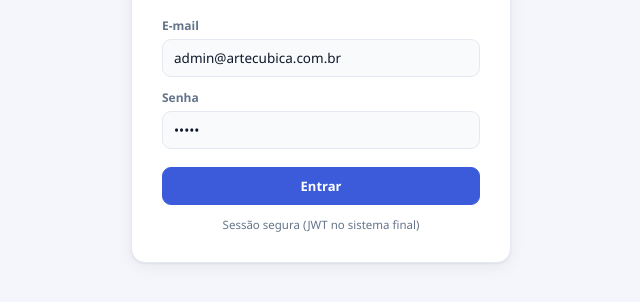
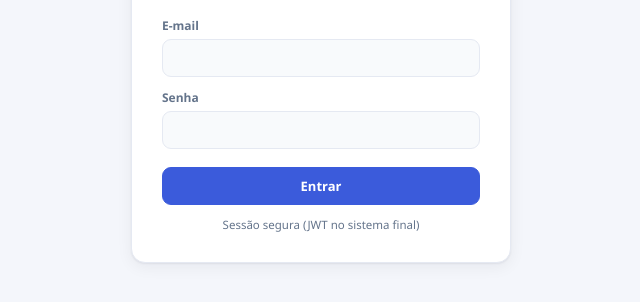
Before and after one commit to evandrozilioez-boop/Formadorcustoscubica, a website: page public/index.html in a window 1280 px wide. Shown: the part 304-606 px from the top of the page, without its empty margins (319-959 px from the left). Drawn offline with Linux system fonts and the light colour scheme.

Commit message:
Clear email and password input fields in login form

```diff
--- a/public/index.html
+++ b/public/index.html
@@ -183,8 +183,8 @@ tbody tr:hover{background:var(--surface-2)}
         <div class="logo">AC</div>
         <div>Precificador Industrial<small>Arte Cúbica · Estofados & Colchões</small></div>
       </div>
-      <div class="field"><label>E-mail</label><input class="inp" id="lgEmail" value="admin@artecubica.com.br"></div>
-      <div class="field"><label>Senha</label><input class="inp" type="password" id="lgPass" value="admin"></div>
+      <div class="field"><label>E-mail</label><input class="inp" id="lgEmail" value=""></div>
+      <div class="field"><label>Senha</label><input class="inp" type="password" id="lgPass" value=""></div>
       <button class="btn primary" style="width:100%;justify-content:center;margin-top:6px" onclick="doLogin()">Entrar</button>
       <p class="hint" id="lgMsg" style="text-align:center;margin-top:12px">Sessão segura (JWT no sistema final)</p>
     </div>
```
